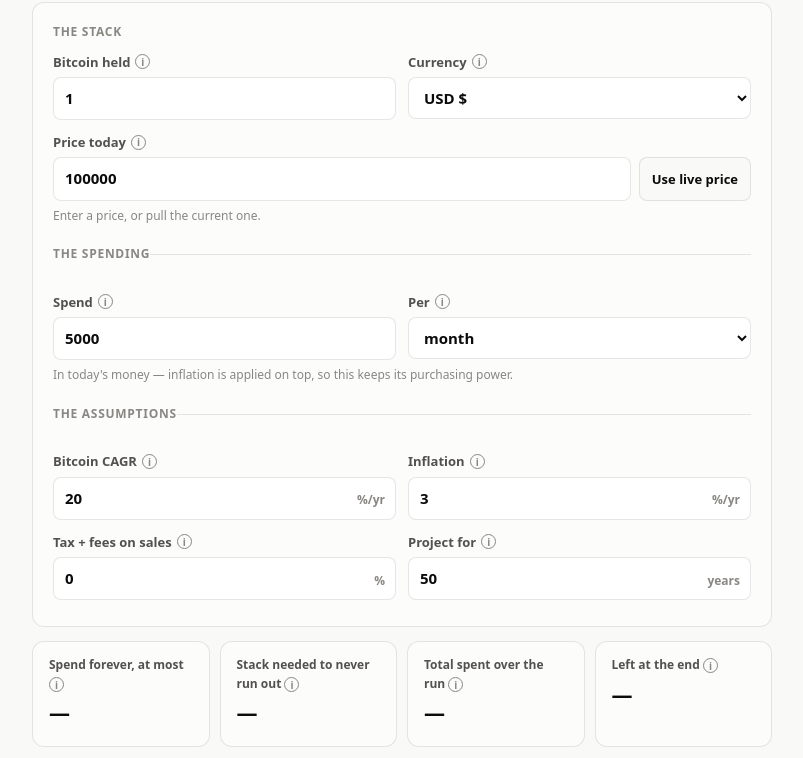
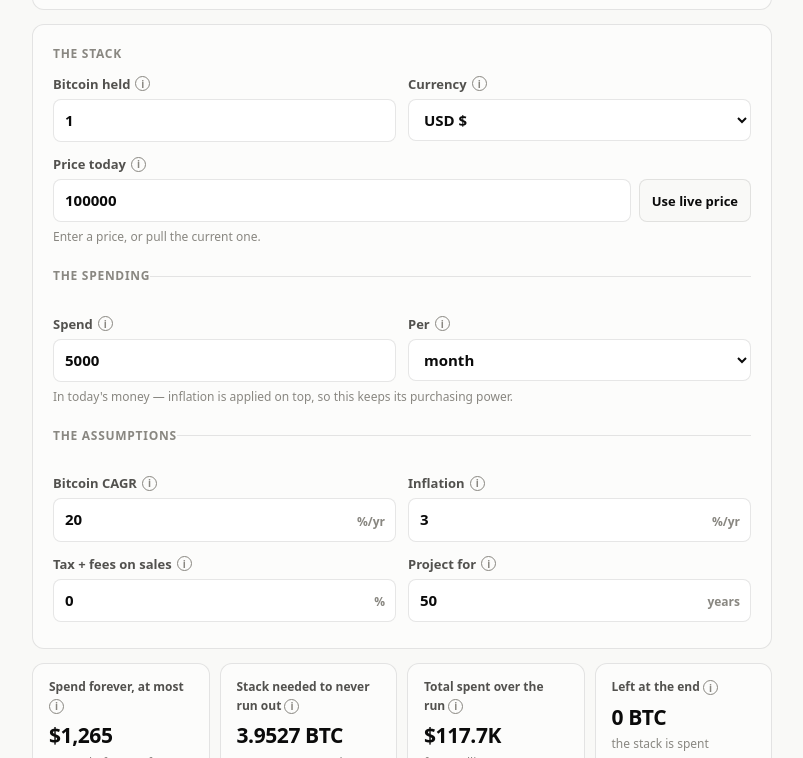
Before and after one commit to bevstr/bitcoin-retirement-calculator, a website with bundled scripts: page index.html in a window 1280 px wide. Shown: the part 256-1014 px from the top of the page, without its empty margins (238-1041 px from the left). Built offline with nearby package versions, Linux system fonts and the light colour scheme.

Commit message:
Fix GitHub Pages JavaScript path

```diff
--- a/index.html
+++ b/index.html
@@ -157,6 +157,6 @@
   </footer>
 
 </main>
-<script type="module" src="./app.js"></script>
+<script type="module" src="./src/main.js"></script>
 </body>
 </html>
```
